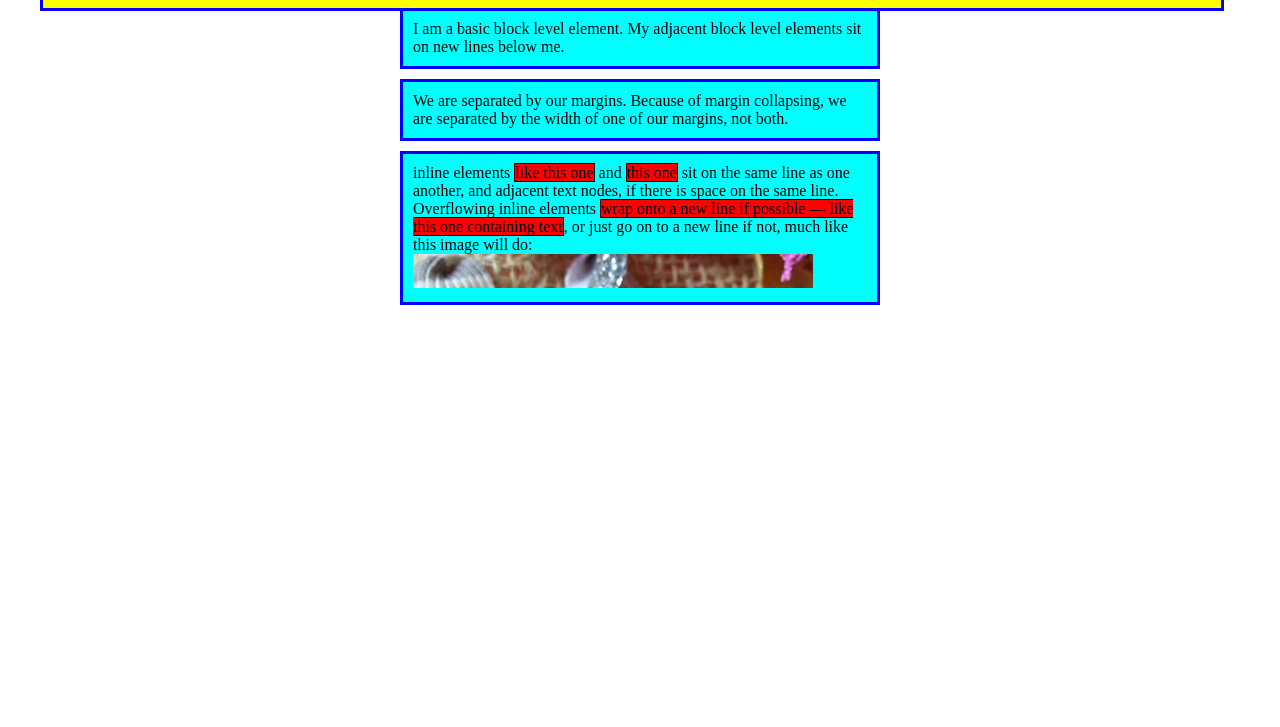
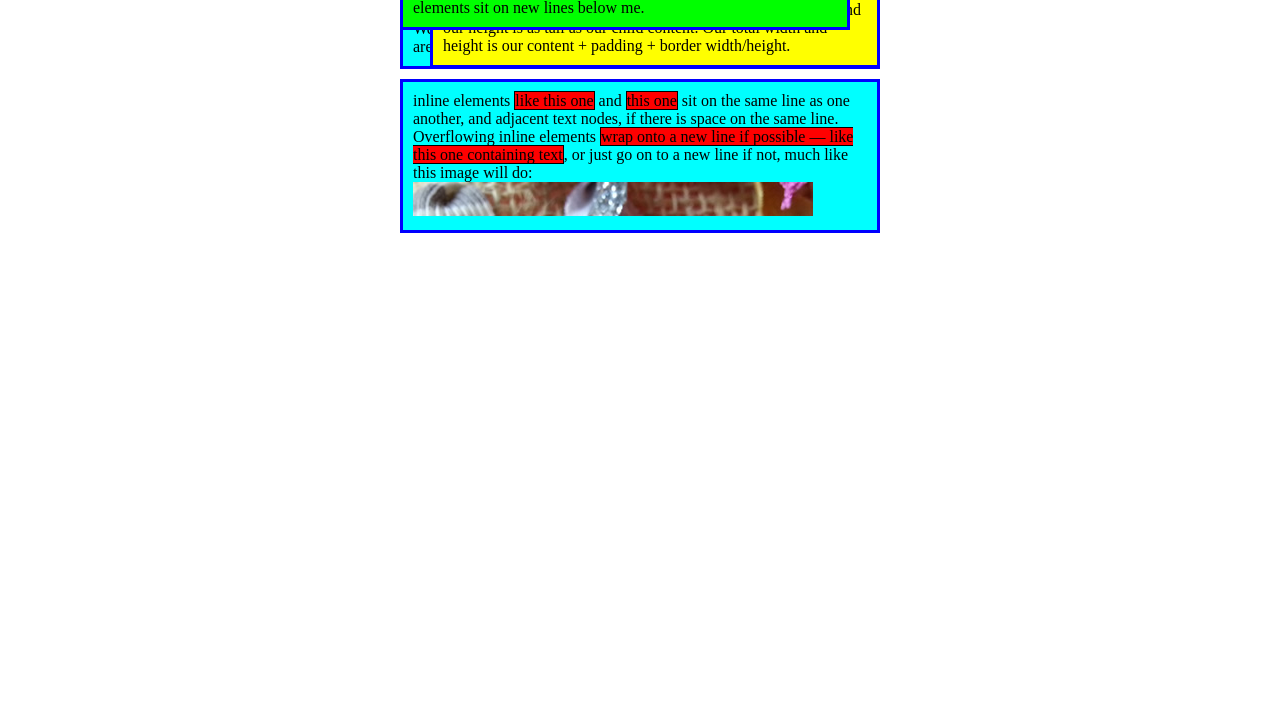
Before and after one commit to cestrada35/tutorial-loops, a plain HTML site: page firefox-assessments/css-positioning/index.html in a window 1280 px wide. Shown: the part 73-800 px from the top of the page. Drawn offline with Linux system fonts and the light colour scheme.

Commit message:
Z-index positioning

```diff
--- a/firefox-assessments/css-positioning/style.css
+++ b/firefox-assessments/css-positioning/style.css
@@ -1,6 +1,7 @@
   body {
     width: 500px;
     margin: 0 auto;
+    position: relative;
   }
 
   p {
@@ -21,3 +22,11 @@
     top: 30px;
     left: 30px;
   }
+  p:nth-of-type(1) {
+    position: absolute;
+    background: lime;
+    top: 10px;
+    right: 30px;
+    z-index: 1;
+
+  }
```
